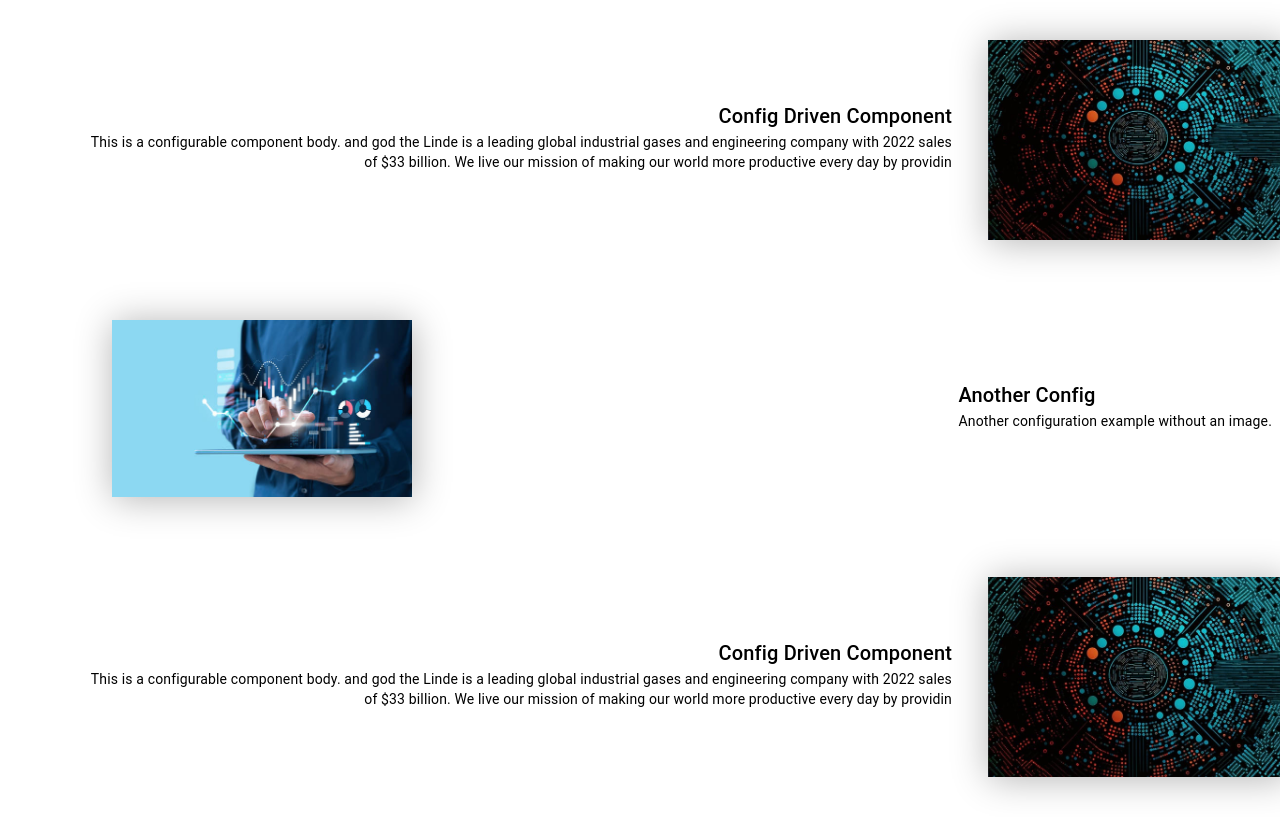
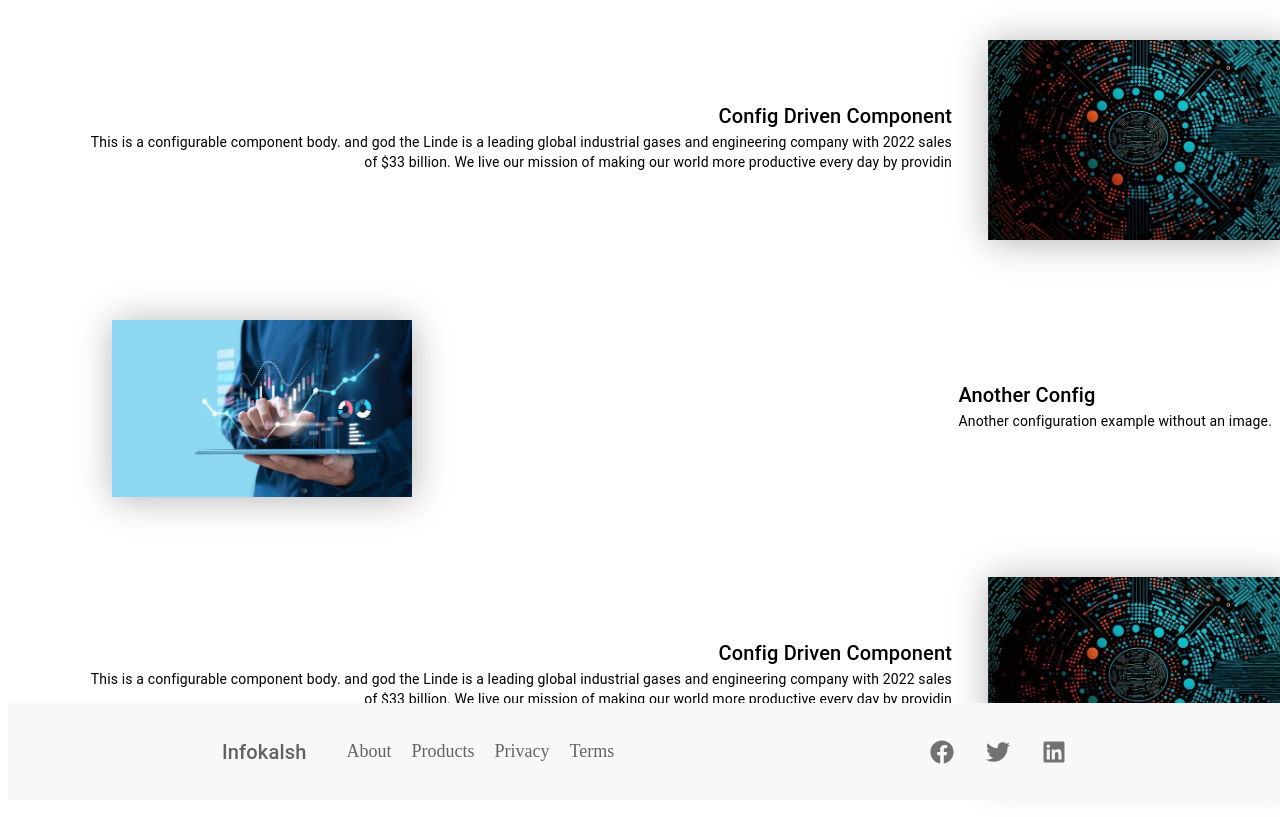
Before and after one commit to ShashankPole/Payroll, a React (Create React App) app: page / in a window 1280 px wide. Shown: the top 817 px of the page. Built offline with nearby package versions, Linux system fonts and the light colour scheme.

Commit message:
footer works

```diff
--- a/package.json
+++ b/package.json
@@ -15,6 +15,7 @@
     "@testing-library/user-event": "^13.5.0",
     "react": "^18.2.0",
     "react-dom": "^18.2.0",
+    "react-icons": "^4.10.1",
     "react-scripts": "5.0.1",
     "styled-components": "^5.3.11",
     "web-vitals": "^2.1.4"
--- a/src/App.js
+++ b/src/App.js
@@ -1,4 +1,5 @@
 import Home from "./Pages/home/Home"
+import FooterComponent from "./footer/FooterComponent"
 import {config1, config2, config3 } from "./configurations/componentConfig"
 
 function App() {
@@ -7,6 +8,7 @@ function App() {
       <Home {...config1} />
       <Home {...config2} />
       <Home {...config3} />
+      <FooterComponent />
 
     </>
   );
--- /dev/null
+++ b/src/footer/Footer.css
@@ -0,0 +1,39 @@
+
+.footer-container {
+    position: absolute;
+    bottom: 0;
+    width: 100%;
+    background-color: #f8f8f8;
+    padding-top: 20px;
+    padding-bottom: 20px;
+  }
+
+  .company-links {
+    display: flex;
+    align-items: center;
+    list-style: none;
+    margin: 0;
+    padding: 0;
+    color: #5f6368;
+    font-size: 18px;
+    /* font-weight:600; */
+  }
+
+  .company-links li {
+    display: inline-block;
+    margin-right: 20px; /* Add spacing between company links */
+  }
+
+  .company-name {
+    font-size: 20px;
+    font-family: Roboto, Arial, sans-serif;
+    color: #5f6368
+  }
+
+  .social-media {
+    display: flex;
+    justify-content: flex-end;
+    align-items: center;
+    gap: 16px;
+    margin-top: 20px;
+  }
--- /dev/null
+++ b/src/footer/FooterComponent.js
@@ -0,0 +1,46 @@
+// FooterComponent.js
+import React from 'react';
+import footerConfig from "./footerConfig.json"
+import { Container, Grid, Typography, Link, IconButton } from '@mui/material';
+import { FaFacebook, FaTwitter, FaLinkedin } from 'react-icons/fa'; // Import the icons
+import "./Footer.css"
+
+const FooterComponent = (  ) => {
+  return (
+    <div className="footer-container">
+      <Container component="footer" maxWidth="md">
+        <Grid container>
+          <Grid item xs={12} sm={6} md={6}>
+            <div className="company-links">
+              <Typography variant="h6" className="company-name">
+                {footerConfig.companyName}
+              </Typography>
+              <ul>
+                {footerConfig.companyLinks.map((link, index) => (
+                  <li key={index}>
+                    <Link href={link.url} color="textSecondary" underline="none">
+                      {link.label}
+                    </Link>
+                  </li>
+                ))}
+              </ul>
+            </div>
+          </Grid>
+          <Grid item xs={12} sm={6} md={6} className="social-media">
+            {footerConfig.socialMedia.map((social, index) => (
+              <IconButton key={index} href={social.url} target="_blank" rel="noopener noreferrer">
+                {social.icon === 'facebook' && <FaFacebook />}
+                {social.icon === 'twitter' && <FaTwitter />}
+                {social.icon === 'linkedin' && <FaLinkedin />}
+              </IconButton>
+            ))}
+          </Grid>
+        </Grid>
+      </Container>
+
+
+    </div>
+  );
+};
+
+export default FooterComponent;
--- /dev/null
+++ b/src/footer/footerConfig.json
@@ -0,0 +1,18 @@
+
+{
+
+    "companyName": "Infokalsh",
+    "companyLinks": [
+      { "label": "About", "url": "/about-company" },
+      { "label": "Products", "url": "/products" },
+      { "label": "Privacy", "url": "/privacy" },
+      { "label": "Terms", "url": "/terms" }
+    ],
+
+    "socialMedia": [
+      { "icon": "facebook", "url": "https://facebook.com/appsheet" },
+      { "icon": "twitter", "url": "https://twitter.com/appsheet" },
+      { "icon": "linkedin", "url": "https://linkedin.com/company/appsheet" }
+    ]
+
+  }
```
Also changed, not shown: 2 other files (tests, documents, lock files or other folders).
